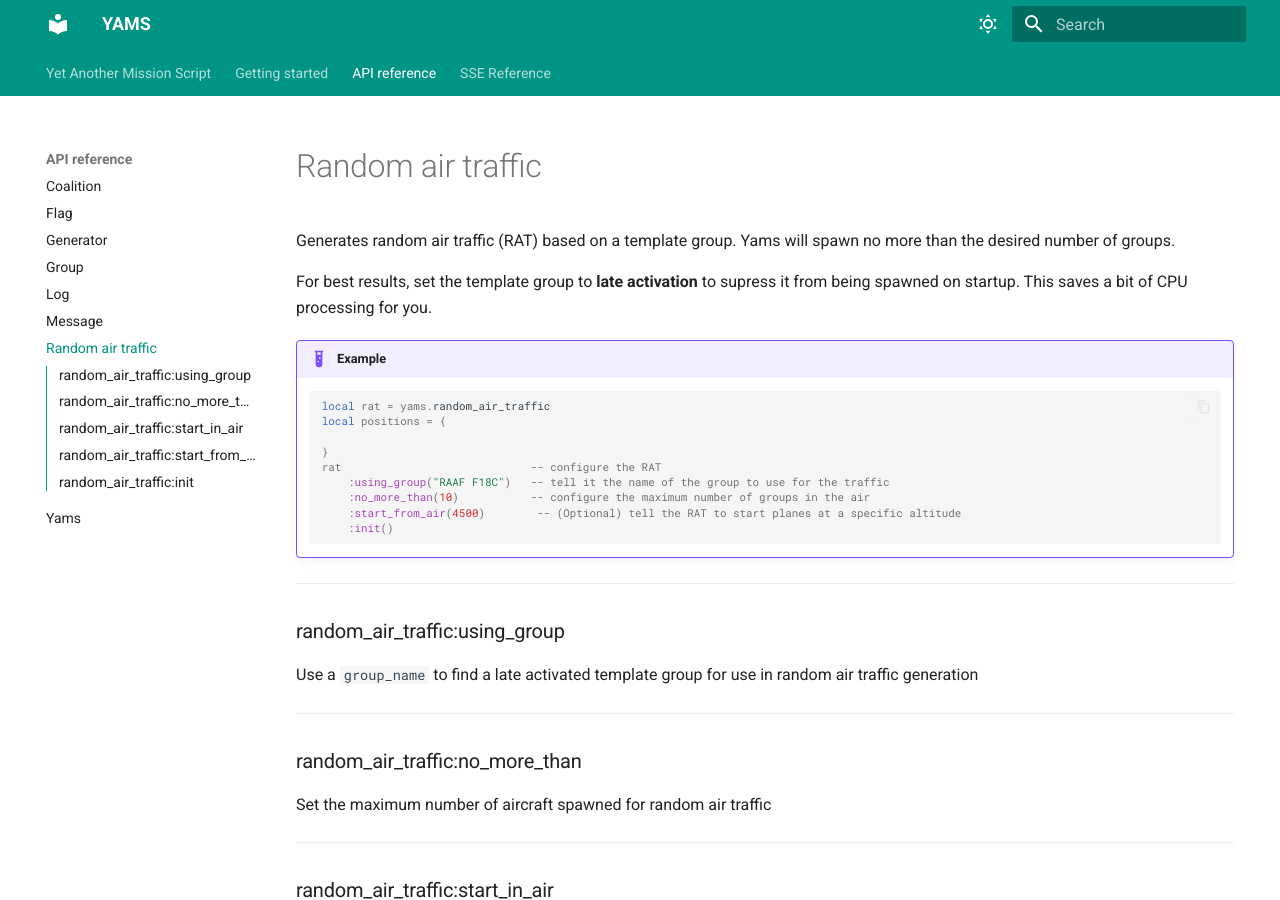
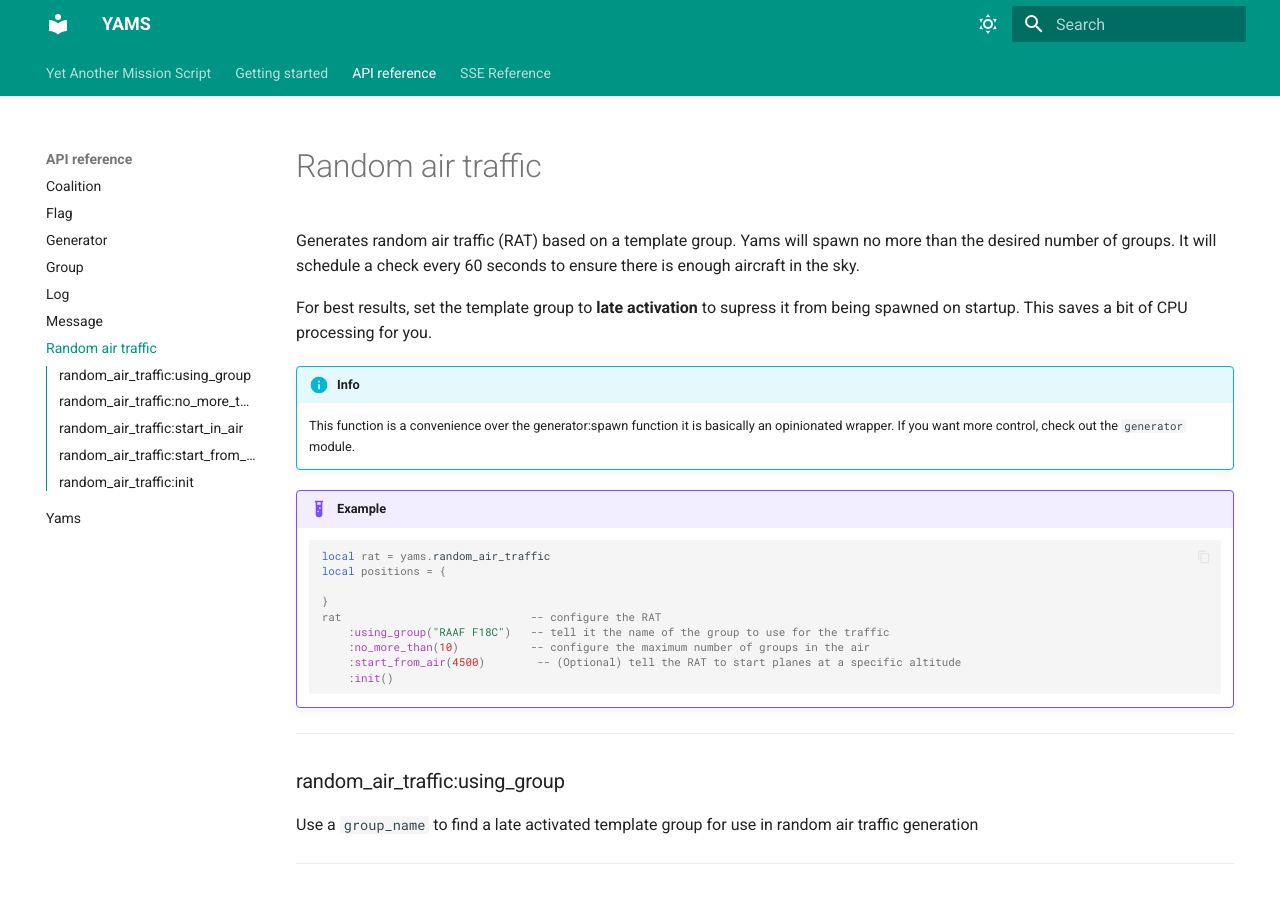
Before and after one commit to seska451/yams, an MkDocs documentation site: the page built from docs/API-reference/random_air_traffic.md, in a window 1280 px wide and 900 px high. Built offline with MkDocs 1.6.1 and Material for MkDocs 9.7.7, drawn with Linux system fonts in a browser that asks for light colours.

````diff
--- a/docs/API-reference/random_air_traffic.md
+++ b/docs/API-reference/random_air_traffic.md
@@ -1,8 +1,13 @@
 Generates random air traffic (RAT) based on a template group. Yams will spawn no more than the desired number of groups.
+It will schedule a check every 60 seconds to ensure there is enough aircraft in the sky.
 
 For best results, set the template group to **late activation** to supress it from being spawned on startup. This saves a bit of CPU processing for you.
 
-!!! example
+!!! info Abstraction ahead
+    This function is a convenience over the generator:spawn function it is basically an opinionated wrapper. If you want more control, check out the `generator` module.
+
+
+!!! example Starting a RAT
     ```lua
     local rat = yams.random_air_traffic
     local positions = {
````
Also changed, not shown: README.md (+2 -0 lines), docs/API-reference/generator.md (+1 -1 lines), docs/assets/YAMS.png (added), 1 other file.
